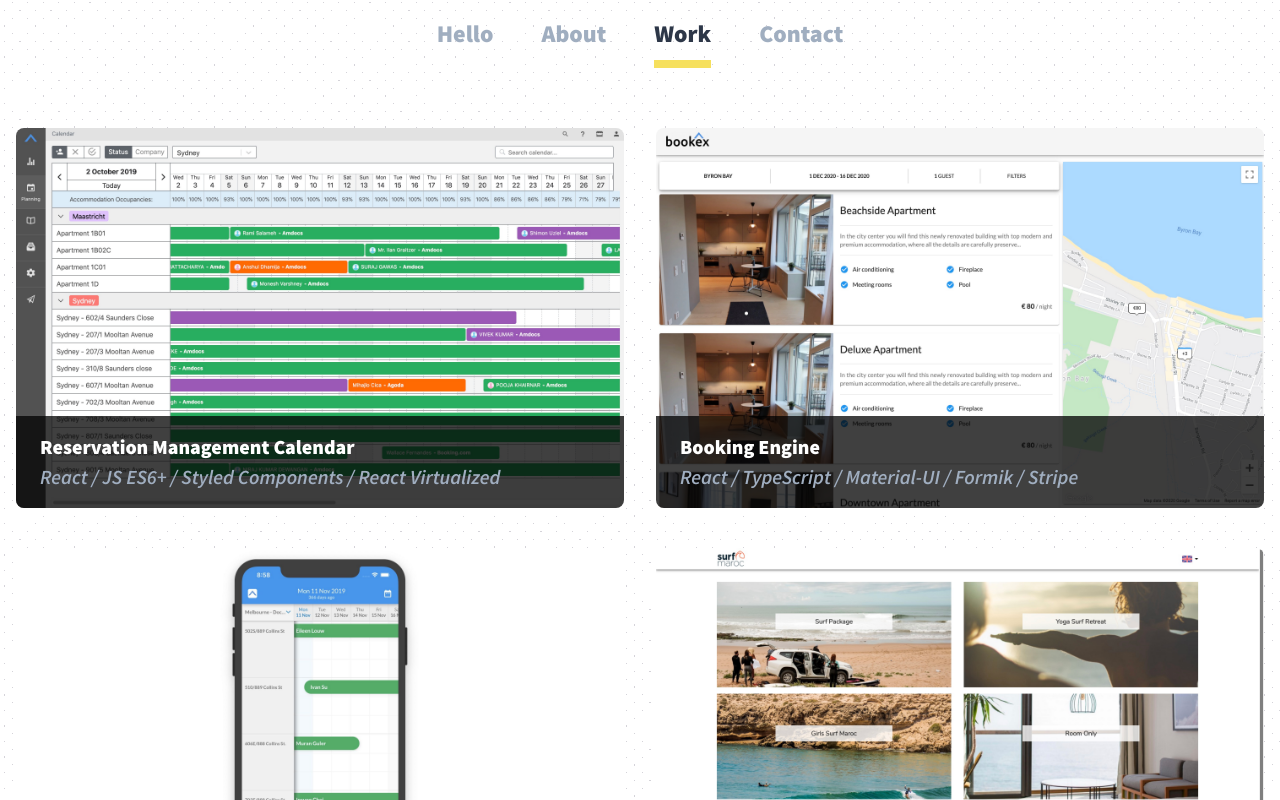
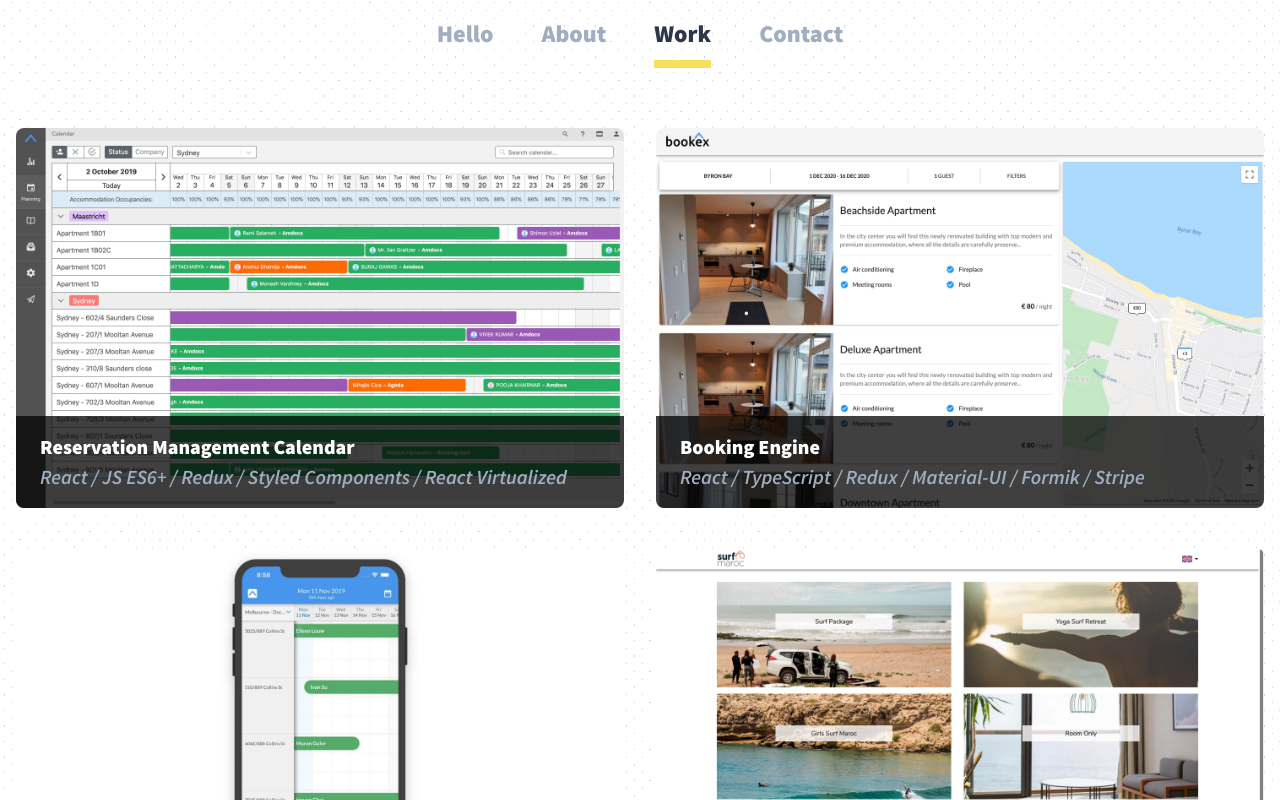
Before and after one commit to oldo/freelancing-portfolio, a Next.js app: page /works in a window 1280 px wide. Shown: the top 800 px of the page. Built offline with nearby package versions, Linux system fonts and the light colour scheme; a web font is replaced by a local one.

Commit message:
add Redux as skill

```diff
--- a/components/About/Summary.tsx
+++ b/components/About/Summary.tsx
@@ -17,6 +17,7 @@ const Summary: React.FC<SummaryProps> = ({}) => {
         Technologies.TS,
         Technologies.NEXTJS,
         Technologies.GRAPHQL,
+        Technologies.REDUX,
       ].join(' / '),
       subtitle: 'Frontend - my first love!',
       icon: HeartIcon,
--- a/components/About/about.mdx
+++ b/components/About/about.mdx
@@ -1,5 +1,5 @@
 I am primarily a frontend developer and am increasingly putting energy into building my backend quiver of skills. I have **a very sharp attention to detail** and get my kicks out of creating web and mobile applications that **efficiently and intuitively solve the end-user's problem.** I believe that **code should be frequently shipped and iterated.**
 
-Since getting my first computer at the age of 6 (a Commodore 64 with cassette tape data storage 🤘) I've always enjoyed using computers as a tool to get stuff done. I transitioned into a fulltime career in software development **almost 5 years ago** and since then I have been completely immersed in startup land as one of the first team members and eventual CTO of [Bookinglayer](https://www.bookinglayer.com) and then co-founder and CTO/Lead Developer of [Bookex](https://www.usebookex.com) - both **very advanced web and mobile applications** for accommodation and service providers.
+Since getting my first computer at the age of 6 (a Commodore 64 with cassette tape data storage 🤘) I've always enjoyed using computers as a tool to get stuff done. I transitioned into a fulltime career in software development **over 4 years ago** and since then I have been completely immersed in startup land as one of the first team members and eventual CTO of [Bookinglayer](https://www.bookinglayer.com) and then co-founder and CTO/Lead Developer of [Bookex](https://www.usebookex.com) - both **very advanced web and mobile applications** for accommodation and service providers.
 
 In addition to my experience as a software developer, I have a background as a mechancial engineer designing thermal power generation systems and as a marine engineering working on the operations and maintenance of intercontinental ships. As a result, **I have a unique profile that can bring something different to your team and project.**
--- a/components/Works/items.ts
+++ b/components/Works/items.ts
@@ -30,6 +30,7 @@ export const items = [
     technologies: [
       Technologies.REACT,
       Technologies.JS,
+      Technologies.REDUX,
       Technologies.STYLED_COMPONENTS,
       Technologies.REACT_VIRTUALIZED,
     ],
@@ -79,6 +80,7 @@ export const items = [
     technologies: [
       Technologies.REACT,
       Technologies.TS,
+      Technologies.REDUX,
       Technologies.MATERIAL_UI,
       Technologies.FORMIK,
       Technologies.STRIPE,
@@ -113,6 +115,7 @@ export const items = [
     technologies: [
       Technologies.REACT_NATIVE,
       Technologies.TS,
+      Technologies.REDUX,
       Technologies.REACT_NATIVE_PAPER,
     ],
     description: [
@@ -159,7 +162,12 @@ export const items = [
         alt: 'Bookinglayer Frontoffice 5',
       },
     ],
-    technologies: [Technologies.REACT, Technologies.JS, Technologies.BOOTSTRAP],
+    technologies: [
+      Technologies.REACT,
+      Technologies.JS,
+      Technologies.REDUX,
+      Technologies.BOOTSTRAP,
+    ],
     description: [
       `A frontoffice booking interface for reservation of package based holidays for surf camps.`,
       `Of particular interest is the package configurator which allows guests to specify exactly when in their stay they would like surf lessons, gear rental, excursions, etc.`,
@@ -183,7 +191,7 @@ export const items = [
         width: 2880,
         height: 1800,
         alt: 'Bookex Public API 2',
-      }
+      },
     ],
     technologies: [Technologies.API, Technologies.LARAVEL],
     description: [
@@ -193,13 +201,15 @@ export const items = [
   {
     id: 'my-portfolio',
     title: 'This Portfolio site!',
-    images: [{
-      src: '/works/portfolio-1.jpg',
-      type: 'image',
-      width: 2880,
-      height: 1800,
-      alt: 'Portfolio 1',
-    }],
+    images: [
+      {
+        src: '/works/portfolio-1.jpg',
+        type: 'image',
+        width: 2880,
+        height: 1800,
+        alt: 'Portfolio 1',
+      },
+    ],
     technologies: [
       Technologies.TS,
       Technologies.NEXTJS,
--- a/typescript/enums/index.ts
+++ b/typescript/enums/index.ts
@@ -10,6 +10,7 @@ export enum Technologies {
   REACT_NATIVE = 'React Native',
   TS = 'TypeScript',
   JS = 'JS ES6+',
+  REDUX = 'Redux',
   NEXTJS = 'Next.js',
   GATSBY = 'Gatsby',
   MATERIAL_UI = 'Material-UI',
```
